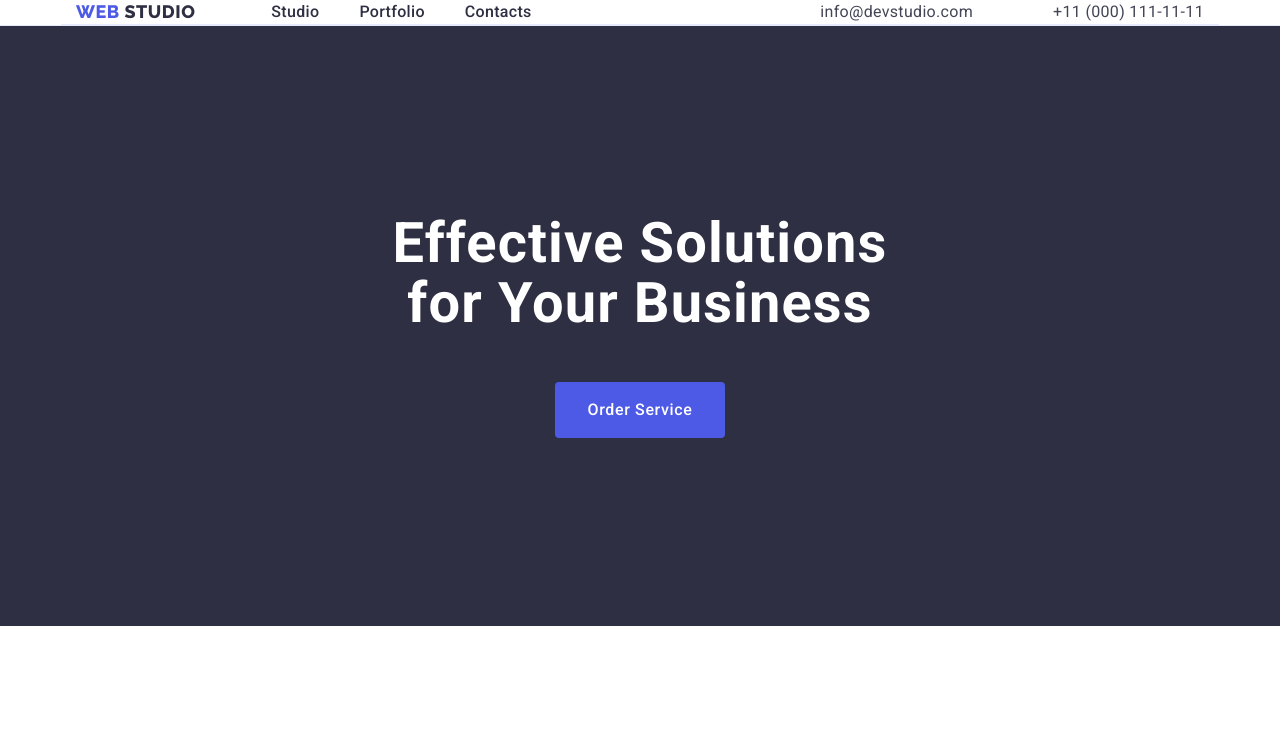
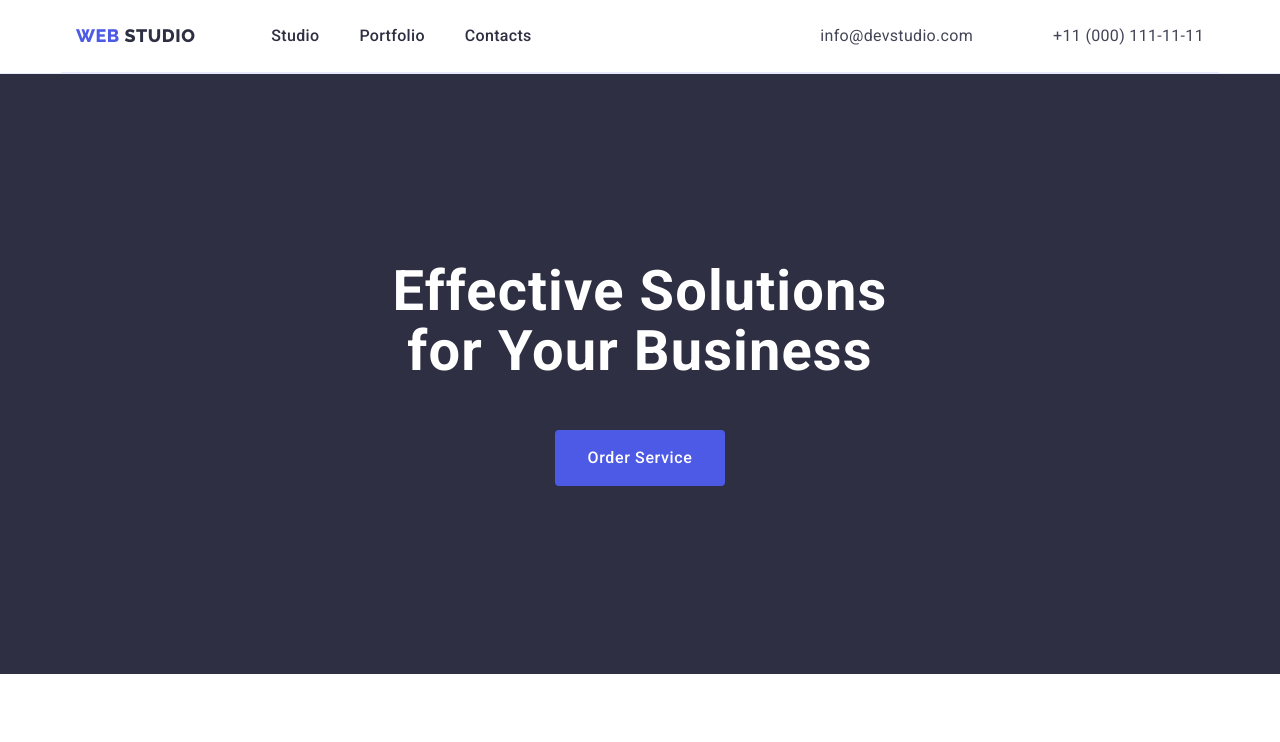
Before and after one commit to AlexLiashenko19/goit-markup-hw-03, a plain HTML site: page index.html in a window 1280 px wide. Shown: the top 742 px of the page. Drawn offline with nearby package versions, Linux system fonts and the light colour scheme.

Commit message:
update index.html

```diff
--- a/css/style.css
+++ b/css/style.css
@@ -121,8 +121,9 @@ body {
     margin-left: 40px;
 }
 
-.auth-nav > .item {
-    padding: 24px 0;
+.item {
+    padding-top: 24px;
+    padding-bottom: 24px;
 }
 
 .auth-nav .info-contact {
```
